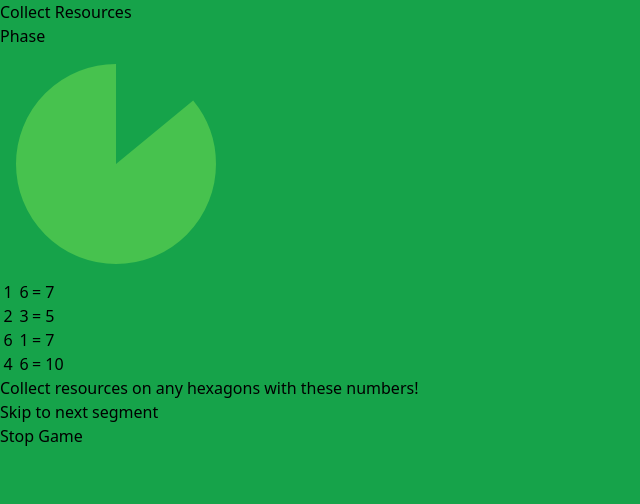
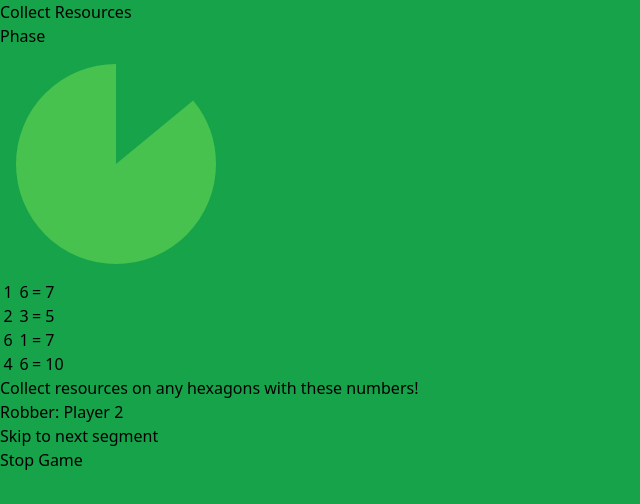
Before and after one commit to JosiahFu/total-chaos-catan, a React (Vite) app: page / in a window 1280 px wide. Both pictures are taken after a click on the button "Begin Game". Shown: the top 504 px of the page, without its empty margins (0-640 px from the left). Built offline with nearby package versions, Linux system fonts and the light colour scheme; the HTML template or start-up script is replaced by a standard one.

Commit message:
Fix phase update and add robber preview

```diff
--- a/src/components/Arbiter.tsx
+++ b/src/components/Arbiter.tsx
@@ -1,66 +1,99 @@
 import { useEffect, useState } from 'react';
-import { PHASE_NAMES, Phase, PhaseRecord } from '../data';
+import { DiceRoll, PHASE_NAMES, Phase, PhaseRecord } from '../data';
 import { randomInt, rollDie } from '../Utils';
 import Timer from './Timer';
 import Dice from './Dice';
 
-function Arbiter({players, phaseLengths, onChangeBg}: {
-    players: string[],
-    phaseLengths: Record<Phase, number>,
+function robberNext(rolls: DiceRoll[]) {
+    return rolls.some(([d1, d2]) => d1 + d2 == 7);
+}
+
+function Arbiter({
+    players,
+    phaseLengths,
+    onChangeBg,
+}: {
+    players: string[];
+    phaseLengths: Record<Phase, number>;
     onChangeBg?: (className: string) => void;
 }) {
     const [phase, setPhase] = useState<Phase>('resource');
-    const [rolls, setRolls] = useState<[number, number][]>([]);
-    const [robberPlayer, setRobberPlayer] = useState<string | undefined>(undefined);
+    const [rolls, setRolls] = useState<DiceRoll[]>([]);
+    const [robberPlayer, setRobberPlayer] = useState<string | undefined>(
+        undefined
+    );
 
     const handleEnd = () => {
-        switch(phase) {
-            case 'cooldown': setPhase('resource'); break;
-            case 'resource': setPhase(rolls.some(([d1, d2]) => d1 + d2 == 7) ? 'robber' : 'build_trade'); break;
-            case 'robber': setPhase('build_trade'); break;
-            case 'build_trade': setPhase('cooldown'); break;
+        switch (phase) {
+            case 'cooldown':
+                setPhase('resource');
+                break;
+            case 'resource':
+                setPhase(robberNext(rolls) ? 'robber' : 'build_trade');
+                break;
+            case 'robber':
+                setPhase('build_trade');
+                break;
+            case 'build_trade':
+                setPhase('cooldown');
+                break;
         }
-    }
+    };
 
     useEffect(() => {
-        onChangeBg?.(({
+        onChangeBg?.(
+            (
+                {
                     resource: 'bg-green-600',
                     robber: 'bg-red-600',
                     build_trade: 'bg-blue-600',
                     cooldown: 'bg-white-600',
-        } satisfies PhaseRecord)[phase]);
+                } satisfies PhaseRecord
+            )[phase]
+        );
 
-        switch(phase) {
-            case 'resource':
-                setRolls(players.map(() => [rollDie(), rollDie()]));
-                return;
-            case 'robber':
-                setRobberPlayer(players[randomInt(players.length)]);
-                return () => setRobberPlayer(undefined);
+        if (phase === 'resource') {
+            const newRolls = players.map<DiceRoll>(() => [
+                rollDie(),
+                rollDie(),
+            ]);
+            setRolls(newRolls);
+            setRobberPlayer(
+                robberNext(newRolls)
+                    ? players[randomInt(players.length)]
+                    : undefined
+            );
         }
-    }, [onChangeBg, phase, players])
+    }, [onChangeBg, phase, players]);
 
-    const description = ({
+    const description = (
+        {
             resource: 'Collect resources on any hexagons with these numbers!',
             robber: `${robberPlayer} steals from other players!`,
             build_trade: 'Develop your colony and trade with other players!',
             cooldown: 'Readjust the board from all that chaos!',
-    } satisfies PhaseRecord)[phase];
+        } satisfies PhaseRecord
+    )[phase];
 
-    return <div>
+    return (
         <div>
-            {PHASE_NAMES[phase]}
-        </div>
+            <div>{PHASE_NAMES[phase]}</div>
             <div>Phase</div>
             <Timer
                 phase={phase}
                 length={phaseLengths[phase]}
                 onEnd={handleEnd}
             />
-        {rolls.map((e, i) => <Dice key={i} roll={e} />)}
+            {rolls.map((e, i) => (
+                <Dice key={i} roll={e} />
+            ))}
             <p>{description}</p>
+            {robberPlayer !== undefined && phase === 'resource' && (
+                <p>Robber: {robberPlayer}</p>
+            )}
             <button onClick={handleEnd}>Skip to next segment</button>
         </div>
+    );
 }
 
 export default Arbiter;
--- a/src/data.ts
+++ b/src/data.ts
@@ -1,7 +1,7 @@
 
 type Phase = 'resource' | 'robber' | 'build_trade' | 'cooldown';
 
-type Dice = [number, number]
+type DiceRoll = [number, number]
 
 const PHASES = ['resource', 'robber', 'build_trade', 'cooldown'] satisfies Phase[]
 
@@ -15,4 +15,4 @@ const PHASE_NAMES = {
 type PhaseRecord = Record<Phase, string>;
 
 export { PHASES, PHASE_NAMES }
-export type { Phase, Dice, PhaseRecord };
+export type { Phase, DiceRoll, PhaseRecord };
```
Lines whose indentation alone changed are shown as unchanged.
